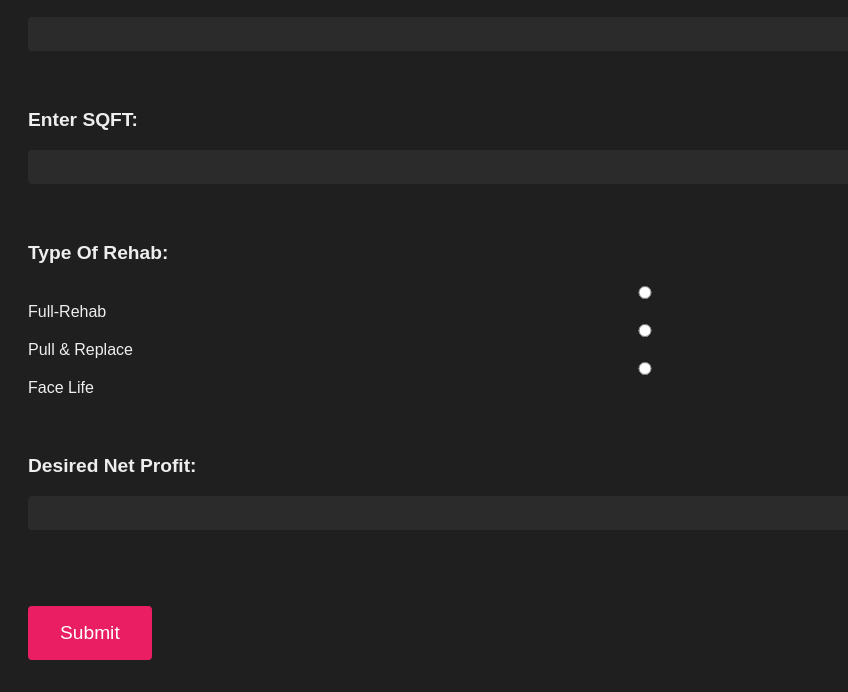
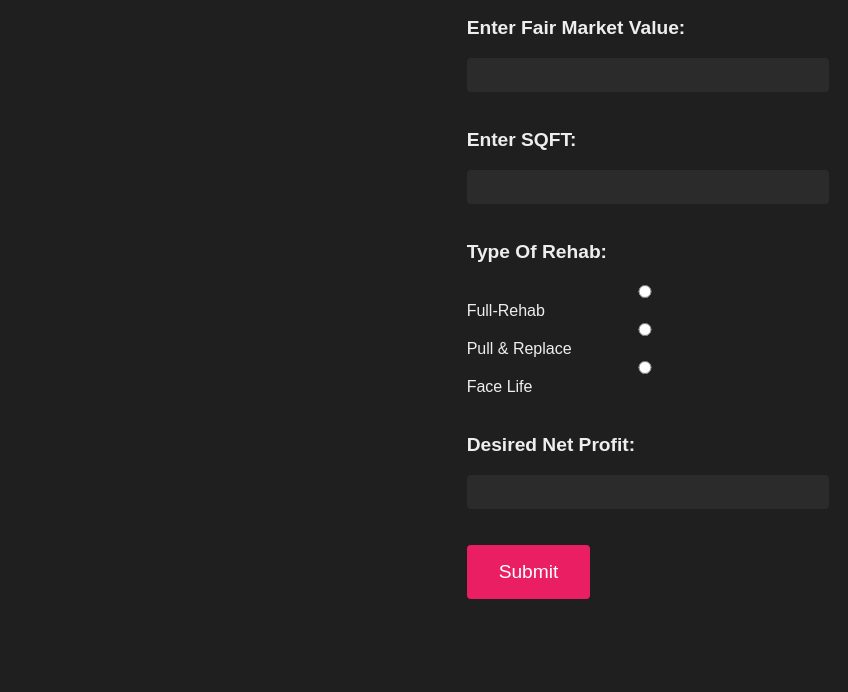
Before and after one commit to JonDoyleDev/REI-MaxAvailOffer-Calculator, a website: page MAO App Attempt 2/index.html in a window 1280 px wide. Shown: the part 144-836 px from the top of the page, without its empty margins (0-848 px from the left). Drawn offline with Linux system fonts and the light colour scheme.

Commit message:
Add files via upload

```diff
--- a/MAO App Attempt 2/index.html
+++ b/MAO App Attempt 2/index.html
@@ -2,12 +2,12 @@
 <html lang="en">
 <head>
     <meta charset="UTF-8">
-    <meta http-equiv="X-UA-Compatible" content="IE=edge">
     <meta name="viewport" content="width=device-width, initial-scale=1.0">
     <link rel="stylesheet" href="styles.css">
     <title>MAO App</title>
 </head>
 <body>
+    <div class="container">
         <h1>MAO Caculator</h1>
 
         <div>
@@ -26,9 +26,9 @@
 
         <div>
             <h3>Type Of Rehab:</h3>
-        <input onchange="setRehabType()" type="radio" name="rehabType" value="fullRehab">Full-Rehab</input>
-        <input onchange="setRehabType()" type="radio" name="rehabType" value="pullReplace">Pull & Replace</input>
-        <input onchange="setRehabType()" type="radio" name="rehabType" value="faceLift">Face Life</input>
+            <input onchange="setRehabType()" type="radio" name="rehabType" value="fullRehab"><label>Full-Rehab</label></input>
+            <input onchange="setRehabType()" type="radio" name="rehabType" value="pullReplace"><label>Pull & Replace</label></input>
+            <input onchange="setRehabType()" type="radio" name="rehabType" value="faceLift"><label>Face Life</label></input>
         </div>
 
         <br>
@@ -45,7 +45,7 @@
             <button class="submit-btn" type="submit" onclick="setFMV(); setSQFT(); setProfit(); calcRehab(); calcMAO()" >Submit</button>
             <h3 id="MAO"></h3>
         </div>
-
+    </div>
 
     <script src="app.js"></script>
 </body>
--- a/MAO App Attempt 2/styles.css
+++ b/MAO App Attempt 2/styles.css
@@ -1,7 +1,94 @@
+/*
+body {
+    display: flex;
+    flex-direction: column;
+    justify-content: center;
+    align-items: center;
+    height: 100vh;
+}
+
+
+h1 {
+    color: #FFF;
+    text-align: center;
+    font-size: 3rem;
+}
+
+h3 {
+    color: #EEE;
+    font-size: 1.2rem;
+}
+
+input {
+    background-color: #2B2B2B;
+    border: none;
+    border-radius: 4px;
+    color: #EEE;
+    font-size: 1rem;
+    padding: 0.5rem;
+    width: 100%;
+}
+
+input:focus {
+    outline: none;
+}
+
+label {
+    display: block;
+}
+
+button {
+    background-color: #E91E63;
+    border: none;
+    border-radius: 4px;
+    color: #FFF;
+    cursor: pointer;
+    font-size: 1.2rem;
+    padding: 1rem 2rem;
+}
+
+button:hover {
+    background-color: #D81B60;
+}
+
+#MAO {
+    color: #FFF;
+    font-size: 2rem;
+    font-weight: bold;
+    text-align: center;
+    margin-top: 2rem;
+}
+
+input[type="radio"] {
+    margin-right: 0.5em;
+}
+
+label {
+    font-size: 1em;
+    cursor: pointer;
+}
+
+input[type="radio"]:checked + label:before {
+    content: "\2022";
+    color: #fff;
+    font-size: 1.5em;
+    line-height: 0.8em;
+    margin-right: 0.5em;
+}
+
+div {
+    margin: 20px;
+}  */
+
 body {
     background-color: #1F1F1F;
     color: #EEE;
     font-family: sans-serif;
+    display: flex;
+    flex-direction: column;
+    justify-content: center;
+    align-items: center;
+    height: 100vh;
 }
 
 h1 {
@@ -73,5 +160,5 @@ input[type="radio"]:checked + label:before {
 }
 
 div {
-    margin: 20px;
+    /* margin: 20px; remove this to avoid extra spacing */
 }
```
Lines whose indentation alone changed are shown as unchanged.
